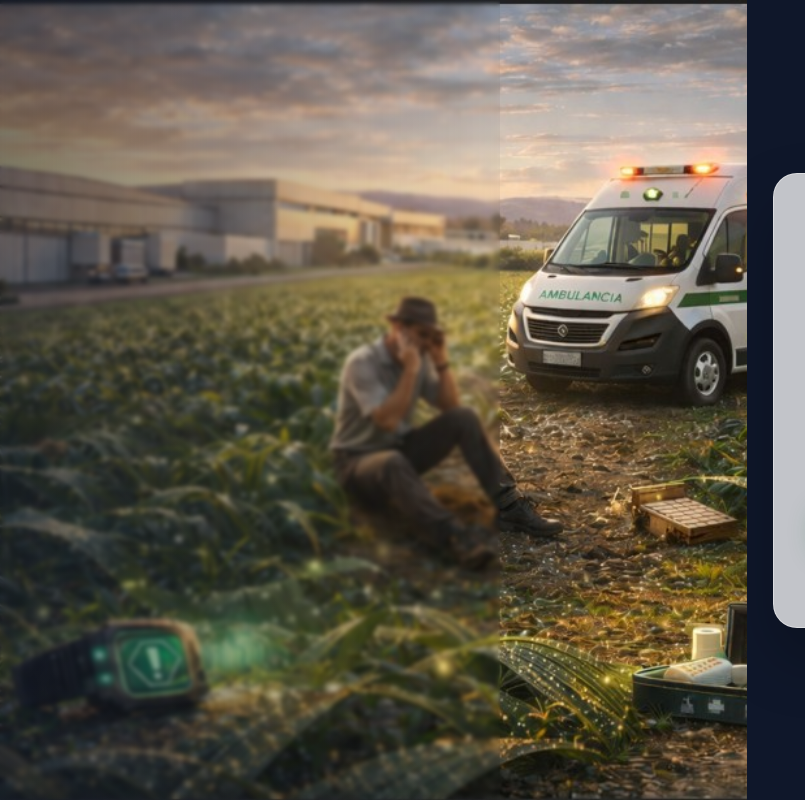
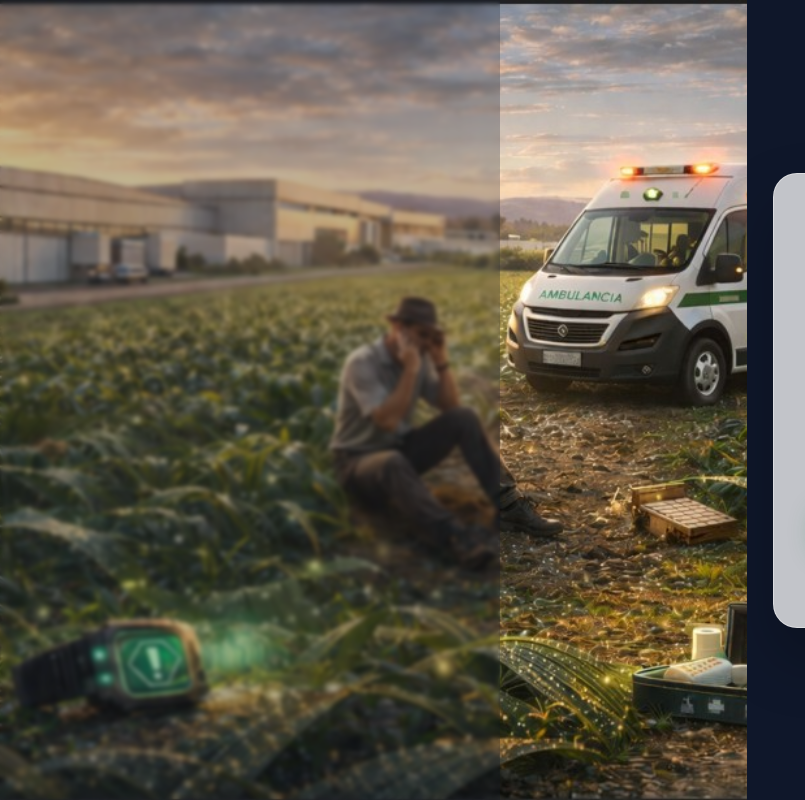
Before and after one commit to Jhon25-code/siaas-backend, a website: page web/login.html in a window 1280 px wide. Shown: the full height of the page, 0-805 px from the left. Drawn offline with Linux system fonts and the light colour scheme.

Commit message:
Corrige overlay login sin franja lateral

```diff
--- a/web/css/styles.css
+++ b/web/css/styles.css
@@ -424,11 +424,8 @@ body.loginPage {
   background-size: cover;
   background-position: center;
   background-repeat: no-repeat;
-  display: flex;
-  align-items: center;
-  justify-content: center;
-  overflow: hidden;
 }
+
 
 /* Overlay premium */
 .loginHero::after {
@@ -463,14 +460,9 @@ body.loginPage {
   content: "";
   position: absolute;
   inset: 0;
-  background: linear-gradient(
-    90deg,
-    rgba(15, 23, 42, 0.55) 0%,
-    rgba(15, 23, 42, 0.35) 40%,
-    rgba(15, 23, 42, 0.15) 70%,
-    rgba(15, 23, 42, 0.05) 100%
-  );
+  background: rgba(15, 23, 42, 0.25); /* Oscurece ligeramente TODA la imagen */
 }
+
 
 
 .loginWrap {
```
